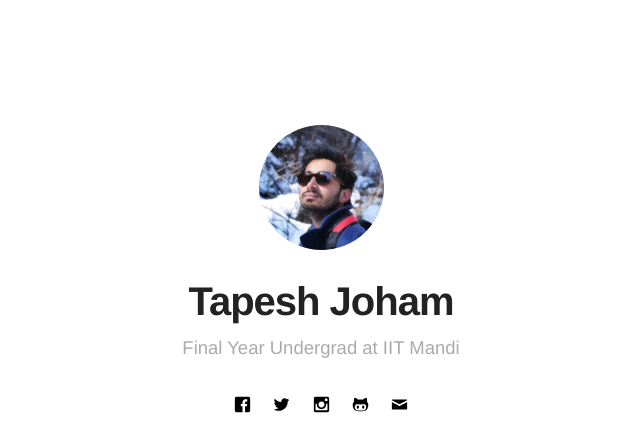
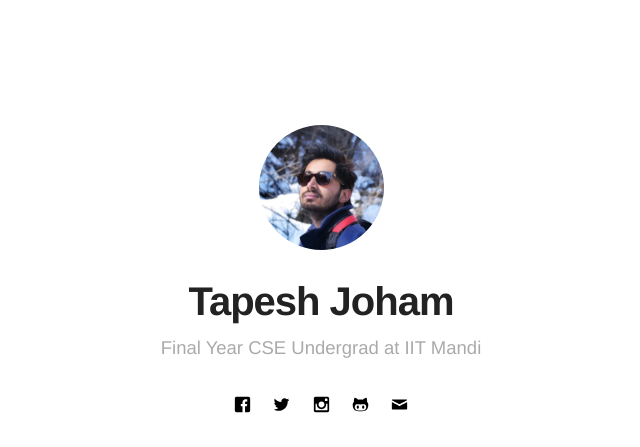
Before and after one commit to tapeshjoham/tapeshjoham.github.io, a Jekyll site: the page built from index.html, in a window 1280 px wide. Shown: the top 447 px of the page, without its empty margins (319-959 px from the left). Built offline with Jekyll 4.4.1, drawn with Linux system fonts in a browser that asks for light colours.

Commit message:
Update _config.yml

```diff
--- a/_config.yml
+++ b/_config.yml
@@ -1,6 +1,6 @@
 # main text of home
 name: Tapesh Joham
-bio: Final Year Undergrad at IIT Mandi
+bio: Final Year CSE Undergrad at IIT Mandi
 # A Man who travels the world eating noodles
 
 # twitter summary info
```
